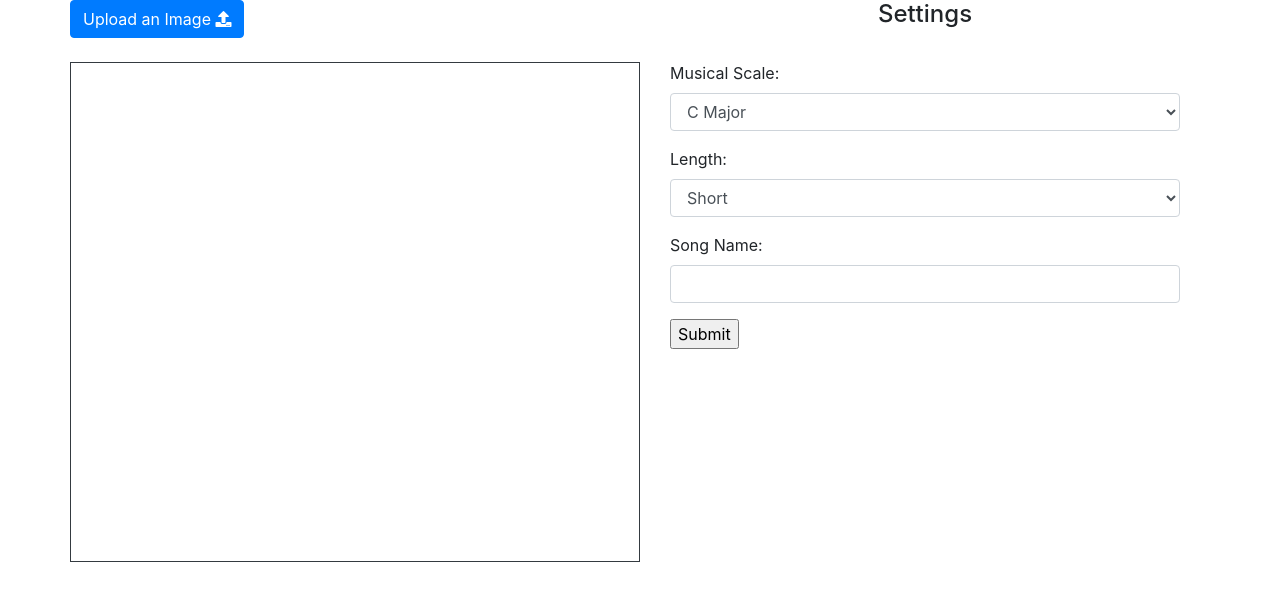
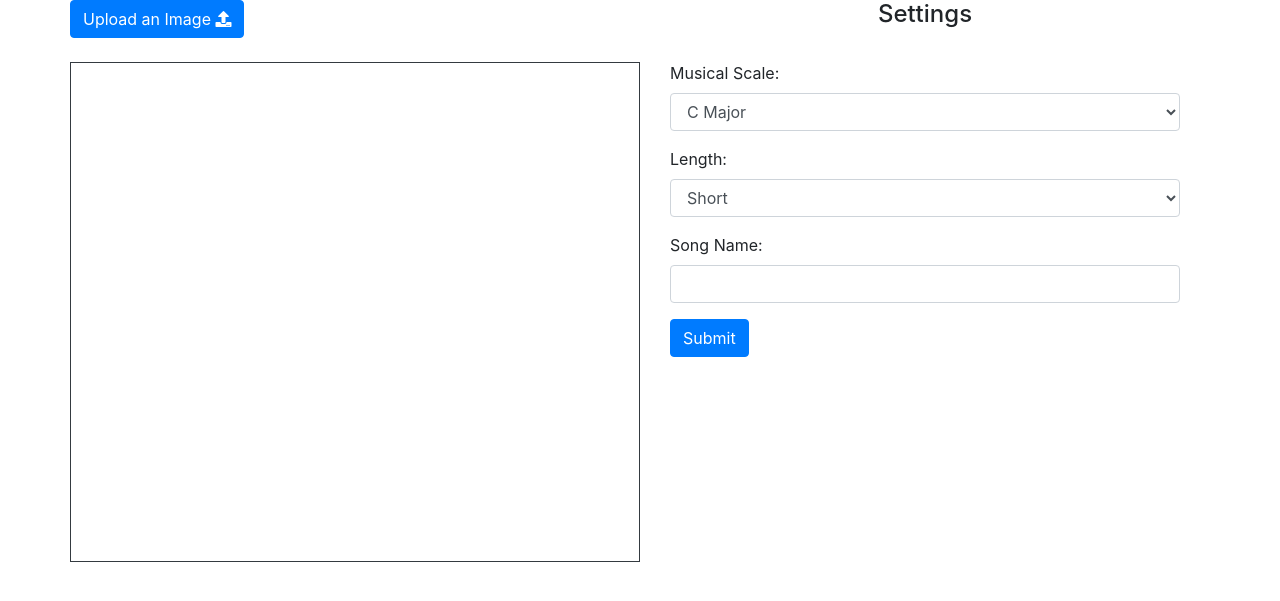
Before and after one commit to kmdiogo/SynOpticWebsite, a Django app: page / in a window 1280 px wide. Shown: the part 76-677 px from the top of the page. Run offline with Django 3.2, Linux system fonts and the light colour scheme; some libraries are stand-ins or nearby versions.

Commit message:
Added hover-expand classes to all inputs

```diff
--- a/requirements.txt
+++ b/requirements.txt
@@ -3,3 +3,4 @@ MIDIUtil
 numpy
 django-widget-tweaks
 scipy
+django
--- a/static/css/site.css
+++ b/static/css/site.css
@@ -11,7 +11,7 @@
     transition: all 0.2s ease-in-out;
 }
 
-.hover-expand:hover{
+.hover-expand:hover,.hover-expand:focus{
     -webkit-transform: scale(1.1,1.1);
     -moz-transform: scale(1.1,1.1);
     -ms-transform: scale(1.1,1.1);
--- a/templates/SynOptic_Website/index.html
+++ b/templates/SynOptic_Website/index.html
@@ -59,19 +59,19 @@
                     <div class="form-group">
                         {{ form.image.scale.errors }}
                         <label for="scaleField">Musical Scale:</label>
-                        {% render_field form.scale id="scaleField" class="form-control" %}
+                        {% render_field form.scale id="scaleField" class="form-control hover-expand" %}
                     </div>
                     <div class="form-group">
                         {{ form.length.errors }}
                         <label for="lengthField">Length:</label>
-                        {% render_field form.length id="lengthField" class="form-control" %}
+                        {% render_field form.length id="lengthField" class="form-control hover-expand" %}
                     </div>
                     <div class="form-group">
                         {{ form.fileName.errors }}
                         <label for="filenameField">Song Name:</label>
-                        {% render_field form.fileName id="filenameField" class="form-control" %}
+                        {% render_field form.fileName id="filenameField" class="form-control hover-expand" %}
                     </div>
-                    <input type="submit" value="Submit" />
+                    <input class="btn btn-primary hover-expand" type="submit" value="Submit" />
                 </div>
             </div>
         </div>
```
